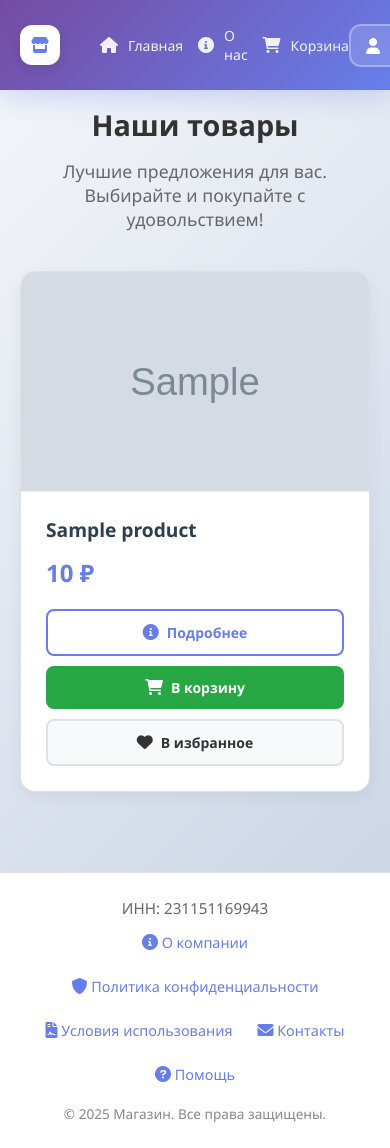
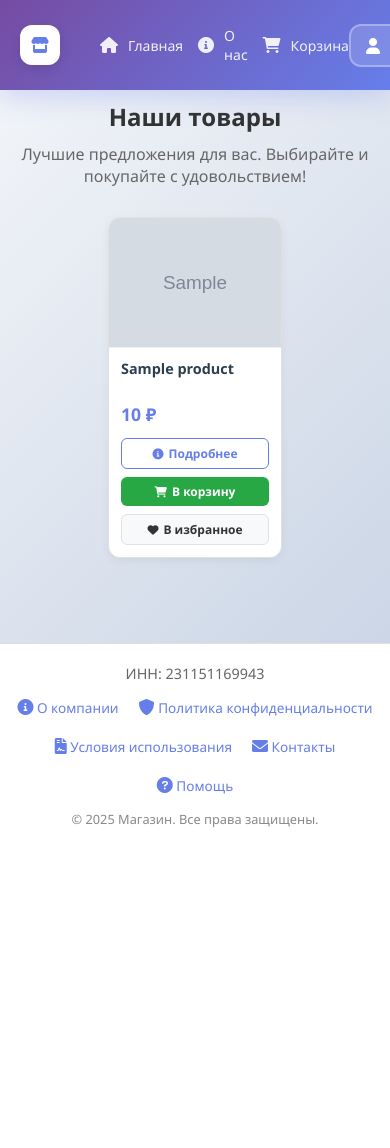
Before and after one commit to thelight21313/mini-shop, a Django app: page / in a window 390 px wide. After the commit the page ends 827 px from the top, so only its background shows below. Run offline with Django 4.2, Linux system fonts and the light colour scheme; a user stored in the database is signed in; tables that the repository leaves empty hold one stand-in row (values such as "Sample post"); grey boxes marked "Sample" are stand-in pictures; parts of the project's set-up code (start-up, migrations or seed data) failed here and were passed over.

Commit message:
update home page

```diff
--- a/main/templates/main/home.html
+++ b/main/templates/main/home.html
@@ -17,116 +17,119 @@
             background: linear-gradient(135deg, #f5f7fa 0%, #c3cfe2 100%);
             color: #333;
             min-height: 100vh;
-            display: flex;
-            flex-direction: column;
         }
 
         .main-content {
-            flex: 1;
-            padding: 30px 40px;
+            padding: 20px;
             max-width: 1400px;
             margin: 0 auto;
-            width: 100%;
         }
 
         .page-header {
-            margin-bottom: 40px;
+            margin-bottom: 30px;
             text-align: center;
         }
 
         .page-header h1 {
-            font-size: 2.5rem;
+            font-size: 2rem;
             color: #333;
-            margin-bottom: 15px;
+            margin-bottom: 10px;
         }
 
         .page-header p {
             color: #666;
-            font-size: 1.1rem;
+            font-size: 1rem;
             max-width: 600px;
             margin: 0 auto;
         }
 
+        /* Изменения в гриде: 6 карточек в строке на больших экранах */
         .products-grid {
             display: grid;
-            grid-template-columns: repeat(auto-fill, minmax(300px, 1fr));
-            gap: 30px;
-            margin-bottom: 60px;
+            grid-template-columns: repeat(6, 1fr);
+            gap: 15px;
+            margin-bottom: 40px;
         }
 
+        /* Компактная карточка товара */
         .product-card {
             background: white;
-            border-radius: 15px;
-            box-shadow: 0 5px 15px rgba(0,0,0,0.05);
+            border-radius: 12px;
+            box-shadow: 0 3px 10px rgba(0,0,0,0.05);
             overflow: hidden;
             display: flex;
             flex-direction: column;
             transition: all 0.3s ease;
             border: 1px solid #e0e0e0;
-            position: relative;
+            height: 100%;
         }
 
         .product-card:hover {
-            transform: translateY(-8px);
-            box-shadow: 0 15px 35px rgba(0,0,0,0.1);
+            transform: translateY(-5px);
+            box-shadow: 0 8px 20px rgba(0,0,0,0.1);
         }
 
         .product-image {
             width: 100%;
-            height: 220px;
+            height: 160px; /* Уменьшили высоту */
             object-fit: cover;
             border-bottom: 1px solid #f0f0f0;
         }
 
         .product-content {
-            padding: 25px;
+            padding: 15px; /* Уменьшили отступы */
             flex: 1;
             display: flex;
             flex-direction: column;
         }
 
         .product-title {
-            font-size: 1.2rem;
+            font-size: 0.95rem;
             font-weight: 600;
-            margin-bottom: 12px;
+            margin-bottom: 8px;
             color: #2c3e50;
-            line-height: 1.4;
+            line-height: 1.3;
+            height: 36px;
+            overflow: hidden;
+            display: -webkit-box;
+            -webkit-line-clamp: 2;
+            -webkit-box-orient: vertical;
         }
 
         .product-price {
-            font-size: 1.5rem;
+            font-size: 1.2rem;
             font-weight: 700;
             color: #667eea;
-            margin-bottom: 20px;
+            margin-bottom: 12px;
         }
 
         .product-actions {
             margin-top: auto;
-            display: flex;
-            flex-direction: column;
-            gap: 12px;
+        }
+
+        .action-form {
+            width: 100%;
         }
 
         .action-buttons {
             display: flex;
-            gap: 10px;
-            margin-bottom: 10px;
+            flex-direction: column;
+            gap: 8px;
         }
 
         .btn {
-            padding: 12px 20px;
+            padding: 8px 12px;
             border: none;
-            border-radius: 8px;
+            border-radius: 6px;
             cursor: pointer;
-            font-size: 14px;
+            font-size: 13px;
             font-weight: 600;
             transition: all 0.3s ease;
             display: flex;
             align-items: center;
             justify-content: center;
-            gap: 8px;
-            flex: 1;
-            text-decoration: none;
+            gap: 5px;
+            width: 100%;
         }
 
         .btn:hover {
@@ -140,23 +143,25 @@
 
         .btn-primary:hover {
             background: #5a6fd8;
-            box-shadow: 0 5px 15px rgba(102, 126, 234, 0.2);
         }
 
         .btn-secondary {
             background: #28a745;
             color: white;
+            font-size: 12px;
+            padding: 7px 10px;
         }
 
         .btn-secondary:hover {
             background: #218838;
-            box-shadow: 0 5px 15px rgba(40, 167, 69, 0.2);
         }
 
         .btn-outline {
             background: transparent;
             color: #667eea;
-            border: 2px solid #667eea;
+            border: 1px solid #667eea;
+            font-size: 12px;
+            padding: 7px 10px;
         }
 
         .btn-outline:hover {
@@ -166,8 +171,9 @@
         .btn-favorite {
             background: #f8f9fa;
             color: #333;
-            border: 2px solid #dee2e6;
-            width: 100%;
+            border: 1px solid #dee2e6;
+            font-size: 12px;
+            padding: 7px 10px;
         }
 
         .btn-favorite:hover {
@@ -175,70 +181,70 @@
             color: #dc3545;
         }
 
-        .action-form {
-            width: 100%;
+        .btn i {
+            font-size: 12px;
         }
 
         .empty-state {
             grid-column: 1 / -1;
             text-align: center;
-            padding: 80px 20px;
+            padding: 60px 20px;
         }
 
         .empty-icon {
-            font-size: 4rem;
+            font-size: 3rem;
             color: #dee2e6;
-            margin-bottom: 25px;
+            margin-bottom: 20px;
         }
 
         .empty-state h3 {
-            font-size: 1.8rem;
-            margin-bottom: 15px;
+            font-size: 1.5rem;
+            margin-bottom: 10px;
             color: #495057;
         }
 
         .empty-state p {
             color: #6c757d;
-            font-size: 1.1rem;
-            margin-bottom: 25px;
+            font-size: 1rem;
+            margin-bottom: 20px;
         }
 
         .seller-corner {
             position: fixed;
-            bottom: 40px;
-            right: 40px;
+            bottom: 30px;
+            right: 30px;
             z-index: 1000;
         }
 
         .seller-btn {
             background: linear-gradient(45deg, #667eea, #764ba2);
             color: white;
-            padding: 14px 28px;
-            border-radius: 25px;
+            padding: 12px 20px;
+            border-radius: 20px;
             text-decoration: none;
             font-weight: 600;
-            font-size: 15px;
-            box-shadow: 0 8px 25px rgba(102, 126, 234, 0.3);
+            font-size: 14px;
+            box-shadow: 0 6px 15px rgba(102, 126, 234, 0.3);
             border: none;
             cursor: pointer;
             display: flex;
             align-items: center;
-            gap: 10px;
+            gap: 8px;
             transition: all 0.3s ease;
         }
 
         .seller-btn:hover {
-            transform: translateY(-3px) scale(1.05);
-            box-shadow: 0 12px 30px rgba(102, 126, 234, 0.4);
+            transform: translateY(-3px);
+            box-shadow: 0 10px 20px rgba(102, 126, 234, 0.4);
         }
 
         footer {
             background: white;
-            padding: 30px 40px;
+            padding: 25px 20px;
             text-align: center;
             color: #666;
             border-top: 1px solid #e0e0e0;
-            margin-top: auto;
+            margin-top: 40px;
         }
 
         .footer-content {
@@ -247,14 +253,14 @@
         }
 
         .footer-content p {
-            margin-bottom: 10px;
-            font-size: 0.95rem;
+            margin-bottom: 8px;
+            font-size: 0.9rem;
         }
 
         .footer-links {
             display: flex;
             justify-content: center;
-            gap: 25px;
+            gap: 20px;
             flex-wrap: wrap;
             margin-top: 15px;
             margin-bottom: 15px;
@@ -263,7 +269,7 @@
         .footer-links a {
             color: #667eea;
             text-decoration: none;
-            font-size: 0.9rem;
+            font-size: 0.85rem;
             transition: color 0.3s ease;
         }
 
@@ -274,32 +280,43 @@
 
         .copyright {
             color: #888;
-            font-size: 0.85rem;
-            margin-top: 20px;
+            font-size: 0.8rem;
+            margin-top: 15px;
         }
 
+        /* Адаптивность */
         @media (max-width: 1200px) {
             .products-grid {
-                grid-template-columns: repeat(auto-fill, minmax(280px, 1fr));
+                grid-template-columns: repeat(5, 1fr);
+            }
+        }
+
+        @media (max-width: 992px) {
+            .products-grid {
+                grid-template-columns: repeat(4, 1fr);
             }
         }
 
         @media (max-width: 768px) {
             .main-content {
-                padding: 20px;
+                padding: 15px;
+            }
+
+            .products-grid {
+                grid-template-columns: repeat(3, 1fr);
+                gap: 12px;
+            }
+
+            .product-image {
+                height: 140px;
+            }
+
+            .product-content {
+                padding: 12px;
             }
 
             .page-header h1 {
-                font-size: 2rem;
-            }
-
-            .products-grid {
-                grid-template-columns: repeat(auto-fill, minmax(250px, 1fr));
-                gap: 20px;
-            }
-
-            .action-buttons {
-                flex-direction: column;
+                font-size: 1.7rem;
             }
 
             .seller-corner {
@@ -308,35 +325,66 @@
             }
 
             .seller-btn {
-                padding: 12px 20px;
-                font-size: 14px;
+                padding: 10px 16px;
+                font-size: 13px;
             }
 
             footer {
-                padding: 25px 20px;
+                padding: 20px 15px;
             }
         }
 
-        @media (max-width: 480px) {
+        @media (max-width: 576px) {
             .products-grid {
-                grid-template-columns: 1fr;
+                grid-template-columns: repeat(2, 1fr);
+                gap: 10px;
+            }
+
+            .product-image {
+                height: 130px;
+            }
+
+            .product-title {
+                font-size: 0.9rem;
+                height: 34px;
+            }
+
+            .product-price {
+                font-size: 1.1rem;
             }
 
             .page-header h1 {
-                font-size: 1.8rem;
+                font-size: 1.5rem;
             }
 
             .seller-corner {
                 position: relative;
                 bottom: auto;
                 right: auto;
-                margin: 30px auto;
+                margin: 20px auto;
                 text-align: center;
-                justify-content: center;
             }
 
             .seller-btn {
                 width: fit-content;
+                margin: 0 auto;
+            }
+
+            .btn {
+                font-size: 12px;
+                padding: 6px 8px;
+            }
+        }
+
+        @media (max-width: 400px) {
+            .products-grid {
+                grid-template-columns: 1fr;
+                max-width: 300px;
+                margin: 0 auto 30px;
+            }
+
+            .product-card {
+                max-width: 300px;
                 margin: 0 auto;
             }
         }
@@ -356,20 +404,18 @@
             }
         }
 
-        .stagger-delay {
-            animation-delay: calc(var(--order) * 0.1s);
-        }
         .notification {
             position: fixed;
             top: 20px;
             right: 20px;
-            padding: 15px 25px;
-            border-radius: 8px;
+            padding: 12px 20px;
+            border-radius: 6px;
             color: white;
+            font-size: 14px;
             font-weight: 500;
             z-index: 9999;
             animation: slideIn 0.3s ease;
-            box-shadow: 0 5px 15px rgba(0,0,0,0.2);
+            box-shadow: 0 4px 12px rgba(0,0,0,0.2);
         }
 
         .notification.success {
@@ -395,10 +441,13 @@
             }
         }
 
-        /* Стиль для кнопок в состоянии загрузки */
         .btn.loading {
             opacity: 0.7;
             cursor: not-allowed;
+        }
+
+        .btn i {
+            font-size: 11px;
         }
     </style>
     <link rel="stylesheet" href="https://cdnjs.cloudflare.com/ajax/libs/font-awesome/6.0.0/css/all.min.css">
@@ -412,7 +461,7 @@
 
         <div class="products-grid">
             {% for product in products %}
-            <div class="product-card fade-in" style="--order: {{ forloop.counter0 }}; animation-delay: calc({{ forloop.counter0 }} * 0.1s);">
+            <div class="product-card fade-in" style="--order: {{ forloop.counter0 }}; animation-delay: calc({{ forloop.counter0 }} * 0.05s);">
                 <img src="{{ product.image_url }}" alt="{{ product.title }}" class="product-image">
 
                 <div class="product-content">
@@ -420,8 +469,7 @@
                     <div class="product-price">{{ product.price }} ₽</div>
 
                     <div class="product-actions">
-                        <!-- Кнопка "Подробнее" остается формой (ведет на другую страницу) -->
-                        <form method="post" action="{% url 'product_detail' product.product_id %}" style="width: 100%;">
+                        <form method="post" action="{% url 'product_detail' product.product_id %}" class="action-form">
                             {% csrf_token %}
                             <input type="hidden" name="product_id" value="{{ product.product_id }}">
 
@@ -430,19 +478,18 @@
                                     <i class="fas fa-info-circle"></i> Подробнее
                                 </button>
 
-                                <!-- "В корзину" и "В избранное" теперь кнопки с обработкой через JS -->
                                 <button type="button"
                                         onclick="handleAction({{ product.product_id }}, 'add_to_cart')"
                                         class="btn btn-secondary cart-btn-{{ product.product_id }}">
                                     <i class="fas fa-shopping-cart"></i> В корзину
                                 </button>
-                            </div>
 
                                 <button type="button"
                                         onclick="handleAction({{ product.product_id }}, 'add_to_favorites')"
                                         class="btn btn-favorite favorite-btn-{{ product.product_id }}">
                                     <i class="fas fa-heart"></i> В избранное
                                 </button>
+                            </div>
                         </form>
                     </div>
                 </div>
@@ -489,21 +536,15 @@
     </footer>
 
     <script>
-        // Утилита для показа уведомлений
         function showNotification(message, type = 'info') {
-            // Удаляем предыдущее уведомление
             const oldNotification = document.querySelector('.notification');
-            if (oldNotification) {
-                oldNotification.remove();
-            }
+            if (oldNotification) oldNotification.remove();
 
-            // Создаем новое
             const notification = document.createElement('div');
             notification.className = `notification ${type}`;
             notification.textContent = message;
             document.body.appendChild(notification);
 
-            // Автоудаление через 3 секунды
             setTimeout(() => {
                 notification.style.opacity = '0';
                 notification.style.transform = 'translateX(100%)';
@@ -511,16 +552,12 @@
             }, 3000);
         }
 
-        // Получаем CSRF токен
         function getCSRFToken() {
             return document.querySelector('[name=csrfmiddlewaretoken]')?.value || '';
         }
 
-        // Единая функция для обработки действий
         async function handleAction(productId, action) {
-            // Определяем кнопку по action
-            let button;
-            let originalHTML;
+            let button, originalHTML;
 
             if (action === 'add_to_cart') {
                 button = document.querySelector(`.cart-btn-${productId}`);
@@ -534,12 +571,10 @@
             originalHTML = button.innerHTML;
 
             try {
-                // Показываем состояние загрузки
-                button.innerHTML = '<i class="fas fa-spinner fa-spin"></i> Обработка...';
+                button.innerHTML = '<i class="fas fa-spinner fa-spin"></i>';
                 button.classList.add('loading');
                 button.disabled = true;
 
-                // Отправляем запрос к единому API
                 const response = await fetch('/api/', {
                     method: 'POST',
                     headers: {
@@ -555,20 +590,19 @@
                 if (response.ok) {
                     const result = await response.json();
 
-                    // Обрабатываем результат в зависимости от action
                     if (action === 'add_to_cart') {
                         showNotification(result.message || 'Товар добавлен в корзину!', 'success');
-                        // Обновляем счетчик в корзине, если он есть
-                        updateCartCounter(result.cart_count);
+                        if (window.updateCartCounter && result.cart_count !== undefined) {
+                            window.updateCartCounter(result.cart_count);
+                        }
                     } else if (action === 'add_to_favorites') {
-                        // Меняем иконку в зависимости от состояния
                         if (result.is_favorite) {
                             button.innerHTML = '<i class="fas fa-heart" style="color: #dc3545;"></i> В избранном';
                             button.style.color = '#dc3545';
                             button.style.borderColor = '#dc3545';
                             showNotification('Добавлено в избранное', 'success');
                         } else {
-                            button.innerHTML = '<i class="fas fa-heart"></i> В избранное';
+                            button.innerHTML = originalHTML;
                             button.style.color = '';
                             button.style.borderColor = '';
                             showNotification('Удалено из избранного', 'info');
@@ -582,8 +616,6 @@
                 console.error('Ошибка сети:', error);
                 showNotification('Ошибка соединения с сервером', 'error');
             } finally {
-                // Восстанавливаем кнопку только если это не избранное
-                // (для избранного мы уже поменяли HTML выше)
                 if (action === 'add_to_cart') {
                     button.innerHTML = originalHTML;
                 }
@@ -592,7 +624,6 @@
             }
         }
 
-        // Обновление счетчика корзины в шапке (если есть такой элемент)
         function updateCartCounter(count) {
             const cartCounter = document.querySelector('.cart-counter, #cart-counter, .navbar .cart-count');
             if (cartCounter) {
@@ -601,84 +632,25 @@
             }
         }
 
-        // Инициализация при загрузке страницы
         document.addEventListener('DOMContentLoaded', function() {
-            // Анимация карточек
             const cards = document.querySelectorAll('.product-card');
             cards.forEach(card => {
                 card.classList.add('fade-in');
             });
 
-            // Плавный скролл для якорных ссылок
-            document.querySelectorAll('a[href^="#"]').forEach(anchor => {
-                anchor.addEventListener('click', function (e) {
-                    e.preventDefault();
-                    const target = document.querySelector(this.getAttribute('href'));
-                    if (target) {
-                        target.scrollIntoView({
-                            behavior: 'smooth',
-                            block: 'start'
-                        });
-                    }
-                });
-            });
-
-            // Можно также загрузить начальное состояние избранного с сервера
-            // и подсветить кнопки для товаров, уже находящихся в избранном
-        });
-
-        document.addEventListener('DOMContentLoaded', function() {
-            // Анимация карточек
-            const cards = document.querySelectorAll('.product-card');
-            cards.forEach(card => {
-                card.classList.add('fade-in');
-            });
-
-            // Проверяем, нужно ли показать уведомление об успешной оплате
             const urlParams = new URLSearchParams(window.location.search);
             const paymentSuccess = urlParams.get('payment_success');
             const orderId = urlParams.get('order_id');
 
             if (paymentSuccess === 'true' && orderId) {
                 showNotification(`Заказ #${orderId} успешно создан и оплачен!`, 'success');
-
-                // Очищаем параметры из URL (чтобы при обновлении не показывалось снова)
                 const newUrl = window.location.pathname;
                 window.history.replaceState({}, document.title, newUrl);
-
-                // Очищаем корзину в интерфейсе
-                updateCartCounter(0);
+                if (window.updateCartCounter) {
+                    window.updateCartCounter(0);
                 }
-
-            // Плавный скролл для якорных ссылок
-            document.querySelectorAll('a[href^="#"]').forEach(anchor => {
-                anchor.addEventListener('click', function (e) {
-                    e.preventDefault();
-                    const target = document.querySelector(this.getAttribute('href'));
-                    if (target) {
-                        target.scrollIntoView({
-                            behavior: 'smooth',
-                            block: 'start'
-                        });
             }
         });
-            });
-        });
-
-        // Функция для обновления счетчика корзины
-        function updateCartCounter(count) {
-            const cartCounter = document.querySelector('.cart-counter, #cart-counter, .navbar .cart-count');
-            if (cartCounter) {
-                cartCounter.textContent = count;
-                cartCounter.style.display = count > 0 ? 'inline-block' : 'none';
-            }
-
-            // Также можно скрыть/показать иконку корзины в шапке
-            const cartIcon = document.querySelector('.fa-shopping-cart');
-            if (cartIcon && count === 0) {
-                // Можно добавить анимацию или изменить стиль
-            }
-        }
     </script>
 </body>
 </html>
```
Lines whose indentation alone changed are shown as unchanged.
